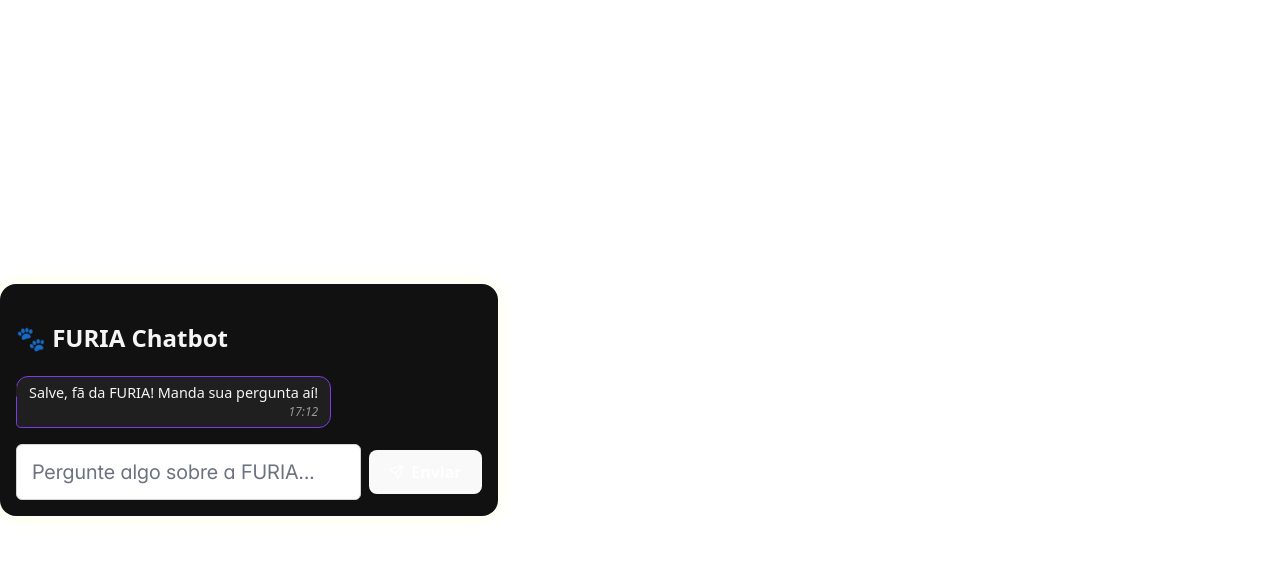
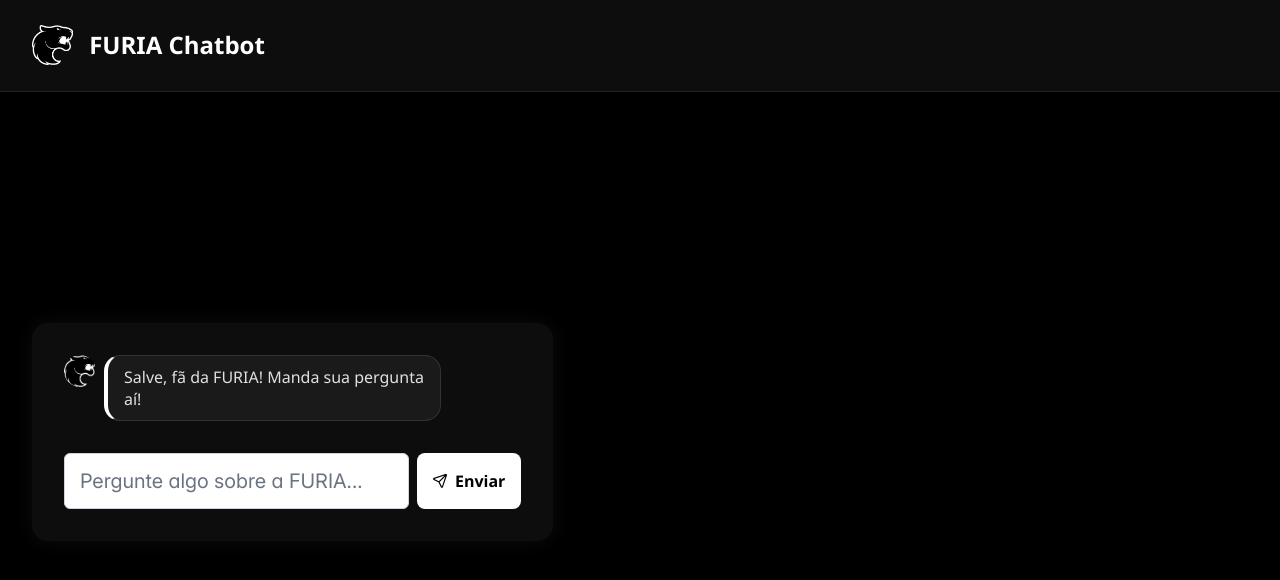
Before and after one commit to DSRodriguess/furia-chatbot, a React (Vite) app: page / in a window 1280 px wide. Shown: the top 580 px of the page. Built offline with nearby package versions, Linux system fonts and the light colour scheme.

Commit message:
Ajustes na parte visual do chatbot

```diff
--- a/src/App.css
+++ b/src/App.css
@@ -1,93 +1,151 @@
+/* App.css */
+
+body {
+  background-color: #000000;
+  color: #ffffff;
+  font-family: 'Segoe UI', Tahoma, Geneva, Verdana, sans-serif;
+  margin: 0;
+  padding: 0;
+}
+
+.chat-page {
+  display: flex;
+  flex-direction: column;
+  min-height: 100vh;
+}
+
+.page-wrapper {
+  display: flex;
+  justify-content: center;
+  align-items: center;
+  flex-grow: 1;
+}
+
+.chat-header {
+  position: fixed;
+  top: 0;
+  width: 100%;
+  background-color: #0d0d0d;
+  padding: 1rem 2rem;
+  display: flex;
+  align-items: center;
+  gap: 1rem;
+  border-bottom: 1px solid #222;
+  z-index: 1000;
+}
+
+.chat-header .logo {
+  height: 40px;
+}
+
+.chat-header h1 {
+  font-size: 1.5rem;
+  font-weight: bold;
+  color: white;
+}
+
 .chat-container {
   max-width: 600px;
-  margin: 2rem auto;
-  padding: 1rem;
-  background-color: #111111;
+  width: 100%;
+  margin: 6rem 2rem 2rem; /* Considera o header fixo */
+  padding: 2rem;
+  background-color: #0d0d0d;
   border-radius: 1rem;
-  box-shadow: 0 0 20px rgba(255, 255, 0, 0.10);
-  color: #f5f5f5;
+  box-shadow: 0 0 20px rgba(255, 255, 255, 0.05);
+}
+
+h2 {
+  text-align: center;
+  color: #ffffff;
+  margin-bottom: 1.5rem;
+  font-weight: bold;
+  letter-spacing: 1px;
 }
 
 .chat-box {
   max-height: 400px;
   overflow-y: auto;
-  margin-bottom: 1rem;
   display: flex;
   flex-direction: column;
-  gap: 0.4rem;
+  gap: 0.75rem;
   padding-right: 0.5rem;
 }
 
-/* Mensagens */
 .msg {
-  position: relative;
-  display: inline-block;
   max-width: 75%;
-  padding: 0.45rem 0.75rem;
-  border-radius: 0.75rem;
-  font-size: 0.9rem;
-  line-height: 1.2;
-  word-break: break-word;
+  width: fit-content;
+  padding: 0.6rem 1rem;
+  border-radius: 1rem;
+  word-wrap: break-word;
   white-space: pre-wrap;
-  margin: 0;
-  color: #f5f5f5;
-  background-color: #272727; /* Cor padrão para as mensagens */
+  font-size: 1rem;
+  line-height: 1.4;
+  border: 1px solid #333;
 }
 
 .msg.bot {
-  background-color: #1f1f1f;
-  border: 1px solid #7c3aed;
+  background-color: #1a1a1a;
+  color: #e0e0e0;
   align-self: flex-start;
-  border-bottom-left-radius: 0.3rem;
+  border-left: 4px solid #ffffff;
 }
 
 .msg.user {
-  background-color: #272727;
-  border: 1px solid #22d3ee;
+  background-color: #262626;
+  color: #ffffff;
   align-self: flex-end;
-  border-bottom-right-radius: 0.3rem;
+  border-right: 4px solid #ffffff;
 }
 
-.msg-time {
-  font-size: 0.75rem;
-  color: #999999;
-  margin-top: 0.25rem;
-  text-align: right;
-  font-style: italic;
+.msg-row {
+  display: flex;
+  align-items: flex-start;
+  margin-bottom: 1rem;
 }
 
-.msg-text {
-  max-width: 100%;
+.msg-row.right {
+  justify-content: flex-end;
 }
 
-/* As pontas das mensagens */
-.msg.bot::before {
-  content: '';
-  position: absolute;
-  left: -6px;
-  top: 8px;
-  width: 0;
-  height: 0;
-  border-top: 6px solid transparent;
-  border-right: 6px solid #1f1f1f;
-  border-bottom: 6px solid transparent;
+.msg-row.left {
+  justify-content: flex-start;
 }
 
-.msg.user::before {
-  content: '';
-  position: absolute;
-  right: -6px;
-  top: 8px;
-  width: 0;
-  height: 0;
-  border-top: 6px solid transparent;
-  border-left: 6px solid #272727;
-  border-bottom: 6px solid transparent;
+.avatar {
+  width: 32px;
+  height: 32px;
+  border-radius: 50%;
+  margin-right: 0.5rem;
 }
-
 
 .chat-input {
   display: flex;
   gap: 0.5rem;
-  align-items: center;
+  margin-top: 1rem;
 }
+
+input[type="text"] {
+  flex-grow: 1;
+  padding: 0.6rem 1rem;
+  border-radius: 0.5rem;
+  border: none;
+  background-color: #1a1a1a;
+  color: white;
+  outline: none;
+  border: 1px solid #333;
+}
+
+button {
+  background-color: #ffffff;
+  color: #000000;
+  border: none;
+  padding: 0.6rem 1rem;
+  border-radius: 0.5rem;
+  cursor: pointer;
+  transition: background 0.3s;
+  font-weight: bold;
+}
+
+button:hover {
+  background-color: #e0e0e0;
+}
--- a/src/App.jsx
+++ b/src/App.jsx
@@ -5,9 +5,9 @@
 import 'primereact/resources/themes/lara-light-indigo/theme.css';
 import 'primereact/resources/primereact.min.css';
 import 'primeicons/primeicons.css';
-
 import getBotResponse from './utils/getBotResponse';
 import { quizQuestions, getQuizQuestion, checkQuizAnswer } from './utils/quizLogic';
+import furiaLogo from './assets/furia-logo.png';
 
 function App() {
   const [messages, setMessages] = useState([
@@ -23,7 +23,6 @@
     const userMessage = { sender: 'user', text: input };
     setMessages(prev => [...prev, userMessage]);
 
-    // Quiz ativo? Verifica a resposta
     if (isQuizActive) {
       const result = checkQuizAnswer(quizIndex, input);
       setMessages(prev => [...prev, { sender: 'bot', text: result.message }]);
@@ -49,7 +48,6 @@
       return;
     }
 
-    // Começar quiz
     if (input.toLowerCase().includes('quiz')) {
       setIsQuizActive(true);
       setQuizIndex(0);
@@ -63,18 +61,23 @@
       return;
     }
 
-    // 💬 Lógica padrão do chatbot
-    const botReply = getBotResponse(input);
-
-    setMessages(prev => [...prev, { sender: 'bot', text: botReply }]);
+    const response = getBotResponse(input);
+    setMessages(prev => [...prev, { sender: 'bot', text: response }]);
     setInput('');
   };
 
   return (
-    <div className="chat-container">
-      <h2>🐾 FURIA Chatbot</h2>
-      <ChatWindow messages={messages} />
-      <ChatInput input={input} setInput={setInput} handleSend={handleSend} />
+    <div className="chat-page">
+      <header className="chat-header">
+        <img src={furiaLogo} alt="FURIA" className="logo" />
+        <h1>FURIA Chatbot</h1>
+      </header>
+      <div className="page-wrapper">
+        <div className="chat-container">
+          <ChatWindow messages={messages} />
+          <ChatInput input={input} setInput={setInput} handleSend={handleSend} />
+        </div>
+      </div>
     </div>
   );
 }
--- a/src/components/MessageBubble.jsx
+++ b/src/components/MessageBubble.jsx
@@ -1,18 +1,16 @@
 import React from "react";
-import "../App.css";
+import furiaLogo from '../assets/furia-logo.png';
+import '../App.css';
 
 const MessageBubble = ({ sender, text }) => {
-  const getCurrentTime = () => {
-    const date = new Date();
-    const hours = String(date.getHours()).padStart(2, "0");
-    const minutes = String(date.getMinutes()).padStart(2, "0");
-    return `${hours}:${minutes}`;
-  };
+  const isBot = sender === 'bot';
 
   return (
-    <div className={`msg ${sender}`}>
-      <div className="msg-text">{text}</div>
-      <div className="msg-time">{getCurrentTime()}</div>
+    <div className={`msg-row ${isBot ? 'left' : 'right'}`}>
+      {isBot && <img src={furiaLogo} alt="bot-avatar" className="avatar" />}
+      <div className={`msg ${sender}`}>
+        {text}
+      </div>
     </div>
   );
 };
```
Also changed, not shown: src/assets/furia-logo.png (added).
